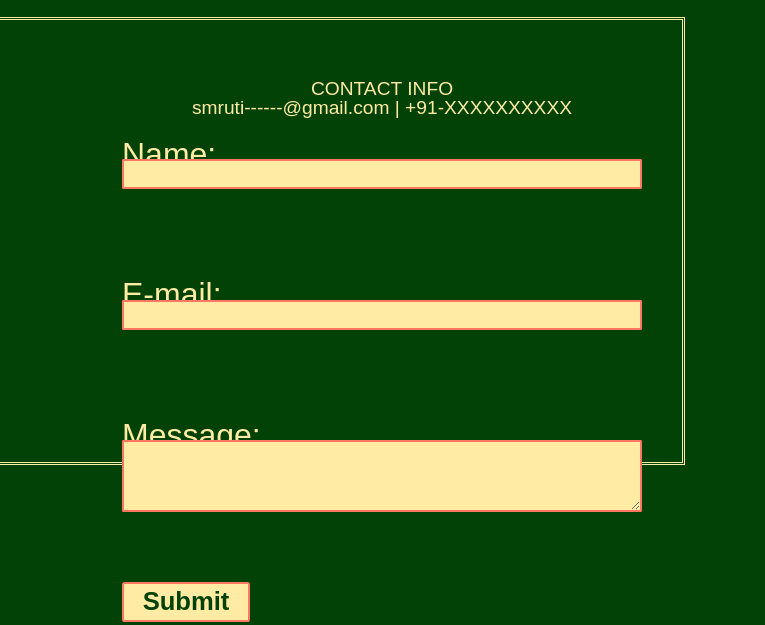
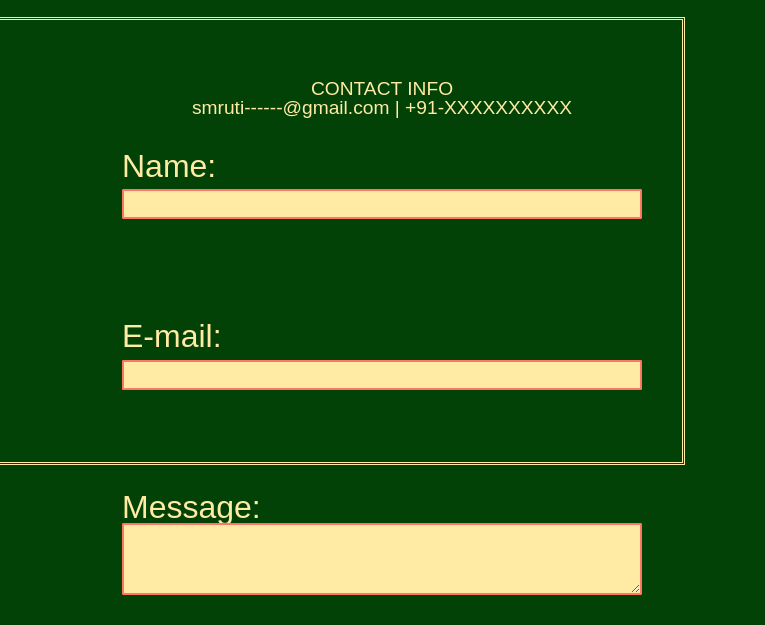
Before and after one commit to SmrutiKaralgikar/SmrutiKaralgikar, a plain HTML site: page final/contact.html in a window 1280 px wide. Shown: the part 243-868 px from the top of the page, 515-1280 px from the left. Drawn offline with Linux system fonts and the light colour scheme.

Commit message:
Update portfolio.css

```diff
--- a/final/CSS/portfolio.css
+++ b/final/CSS/portfolio.css
@@ -69,9 +69,9 @@ nav.line a.active{
 /* (C) HIDE HAMBURGER */
 label, #hamburger { display: none; }
 
-	p.c1{
+	p{
 	color: #FFEBA4;
-		line-height: .3em;
+		line-height: 1em;
 	}
 
 body{
```
